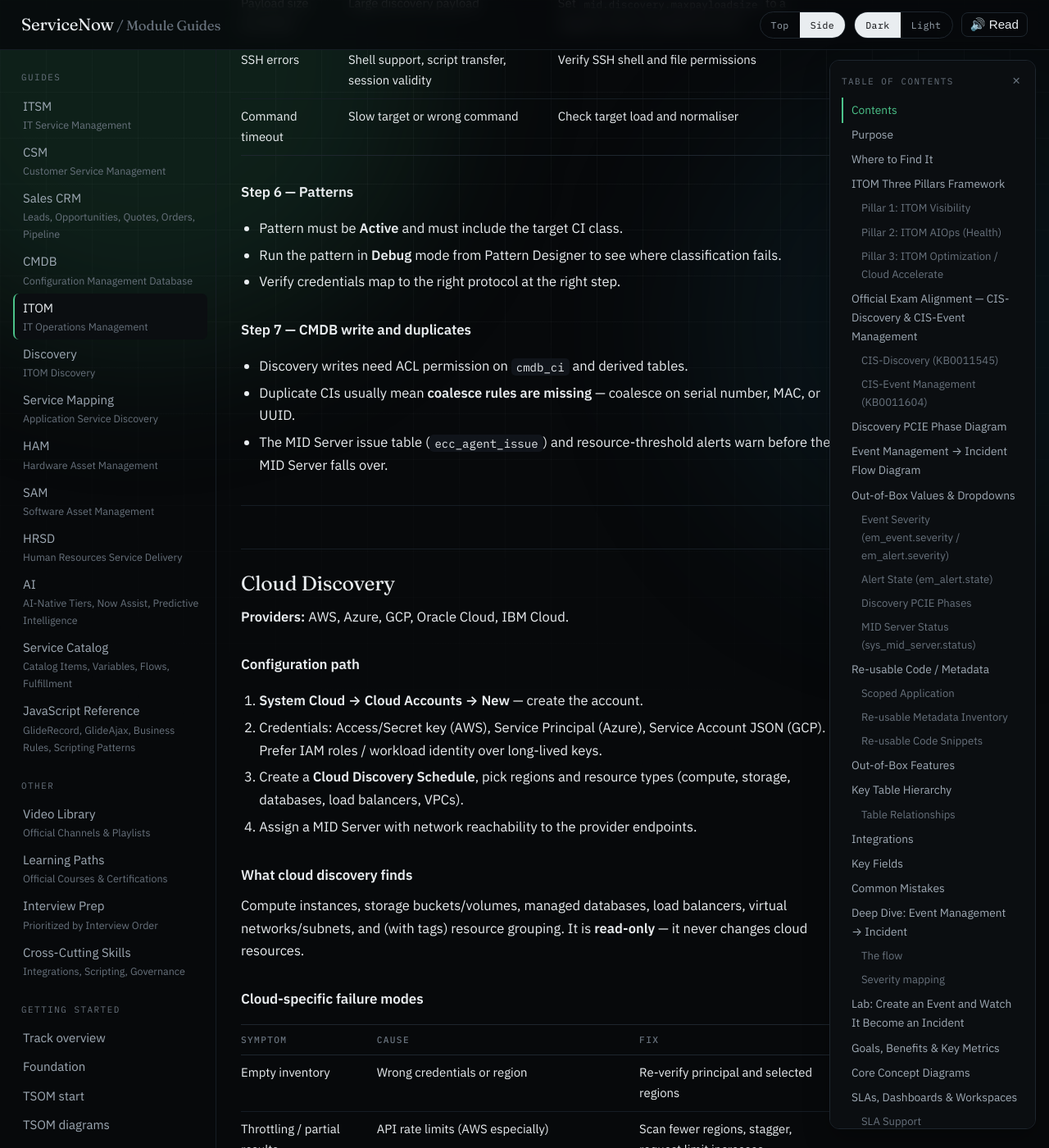
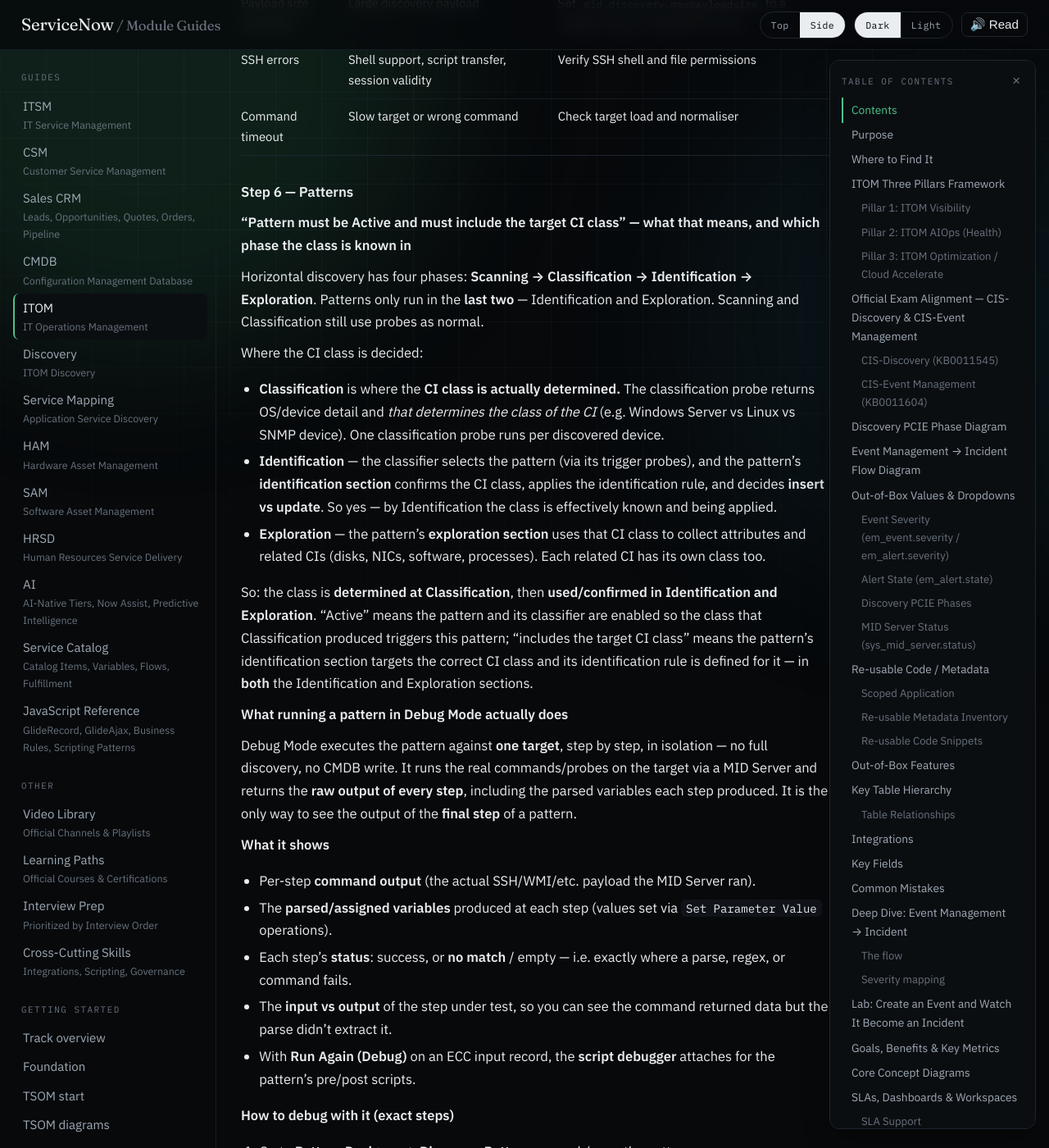
Before and after one commit to eltonaguiar/ServiceNow_Learning_TSOM-_CSM_FSM_SalesCRM_HAM_ITSM, a Jekyll site: the page built from docs/modules/itom/itom-guide.md, in a window 1280 px wide and 1400 px high, scrolled down 37061 px. Shown: the whole window at 82% size. Built offline with Jekyll 4.4.1, drawn with Linux system fonts in a browser that asks for light colours; our own code applies the rules of GitHub Pages for plain Markdown files; some of the changed text lies outside the part shown.

Commit message:
Expand Step 6: CI-class-in-phases (Classification determines, Id/Exploration use) and Pattern Debug Mode (what it does/shows/how to debug)

```diff
--- a/docs/modules/itom/itom-guide.md
+++ b/docs/modules/itom/itom-guide.md
@@ -1094,9 +1094,45 @@ Look for: `Connection timed out`, `Authentication failed`, `No WMI connection`,
 
 ### Step 6 — Patterns
 
-- Pattern must be **Active** and must include the target CI class.
-- Run the pattern in **Debug** mode from Pattern Designer to see where classification fails.
-- Verify credentials map to the right protocol at the right step.
+**"Pattern must be Active and must include the target CI class" — what that means, and which phase the class is known in**
+
+Horizontal discovery has four phases: **Scanning → Classification → Identification → Exploration**. Patterns only run in the **last two** — Identification and Exploration. Scanning and Classification still use probes as normal.
+
+Where the CI class is decided:
+- **Classification** is where the **CI class is actually determined.** The classification probe returns OS/device detail and *that determines the class of the CI* (e.g. Windows Server vs Linux vs SNMP device). One classification probe runs per discovered device.
+- **Identification** — the classifier selects the pattern (via its trigger probes), and the pattern's **identification section** confirms the CI class, applies the identification rule, and decides **insert vs update**. So yes — by Identification the class is effectively known and being applied.
+- **Exploration** — the pattern's **exploration section** uses that CI class to collect attributes and related CIs (disks, NICs, software, processes). Each related CI has its own class too.
+
+So: the class is **determined at Classification**, then **used/confirmed in Identification and Exploration**. "Active" means the pattern and its classifier are enabled so the class that Classification produced triggers this pattern; "includes the target CI class" means the pattern's identification section targets the correct CI class and its identification rule is defined for it — in **both** the Identification and Exploration sections.
+
+**What running a pattern in Debug Mode actually does**
+
+Debug Mode executes the pattern against **one target**, step by step, in isolation — no full discovery, no CMDB write. It runs the real commands/probes on the target via a MID Server and returns the **raw output of every step**, including the parsed variables each step produced. It is the only way to see the output of the **final step** of a pattern.
+
+**What it shows**
+- Per-step **command output** (the actual SSH/WMI/etc. payload the MID Server ran).
+- The **parsed/assigned variables** produced at each step (values set via `Set Parameter Value` operations).
+- Each step's **status**: success, or **no match** / empty — i.e. exactly where a parse, regex, or command fails.
+- The **input vs output** of the step under test, so you can see the command returned data but the parse didn't extract it.
+- With **Run Again (Debug)** on an ECC input record, the **script debugger** attaches for the pattern's pre/post scripts.
+
+**How to debug with it (exact steps)**
+1. Go to **Pattern Designer → Discovery Patterns**, search/open the pattern.
+2. **Open it from Pattern Designer** by clicking a link in the **Identification** or **Extension/Exploration** section — opening straight from the list view does **not** expose Debug Mode.
+3. Click the **Debug Mode** UI action.
+4. Enter the debug parameters:
+   - **Horizontal (infrastructure) discovery:** just a **PID + IP address** (no entry point).
+   - **Top-down (Service Mapping) application patterns:** requires an **Entry Point** (Debug Type = Application; infrastructure patterns are horizontal-only and don't ask).
+5. Run the steps (or the whole pattern) and read the output panel — find the first step that returns **empty / no match**.
+6. Fix the failing step: correct the command syntax for that OS, the regex/parse, or the credential/protocol mapping. Re-run in Debug Mode until every step returns the expected variable.
+7. For **pre/post scripts**: **Discovery log → ECC Queue → select the `input` record → Run Again (Debug)** attaches the execution context to the script debugger.
+
+**Gotchas that waste hours**
+- If the host CI **State = Absent**, pattern debugging **will not work** for that host. Restore the CI state first.
+- Debug sessions can **time out** on long patterns (known issue KB3143385) — debug the failing section, not the whole pattern.
+- Debug Mode needs a **reachable MID Server** with the right capability, same as real discovery — a debuggable pattern still fails if the network/credential is wrong. Debug Mode proves the *pattern logic*, not the *network path* (that was Step 2).
+
+**The point of Debug Mode vs full discovery:** it isolates pattern logic from everything else. If full discovery fails but Debug Mode returns clean output for the same target, the fault is upstream (network/credential/classifier trigger) or downstream (identification rule/coalesce) — not the pattern's parse steps.
 
 ### Step 7 — CMDB write and duplicates
 
```
